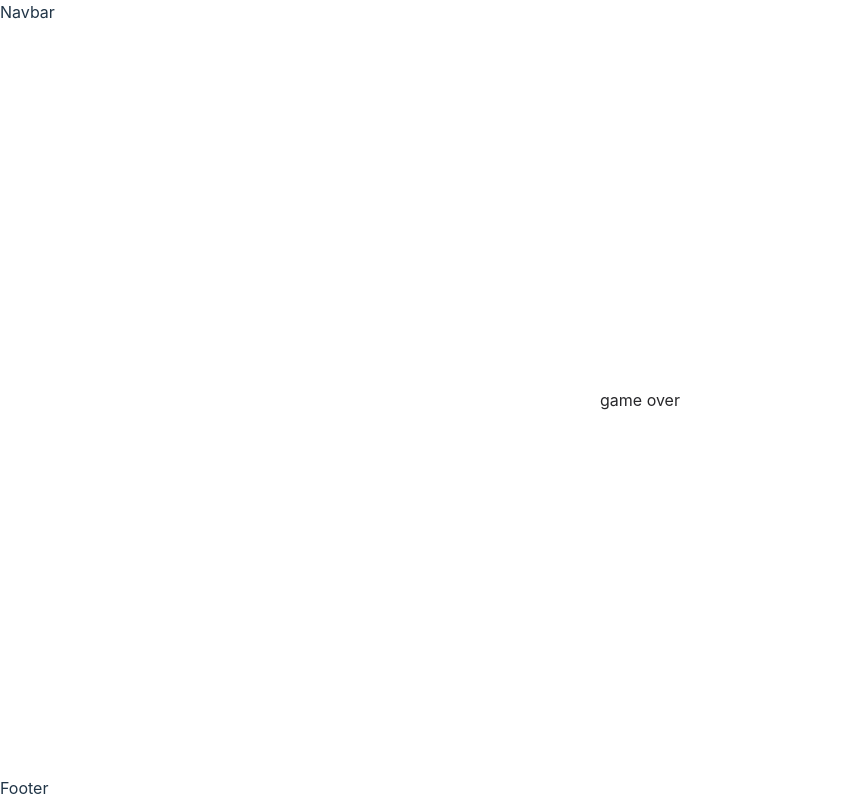
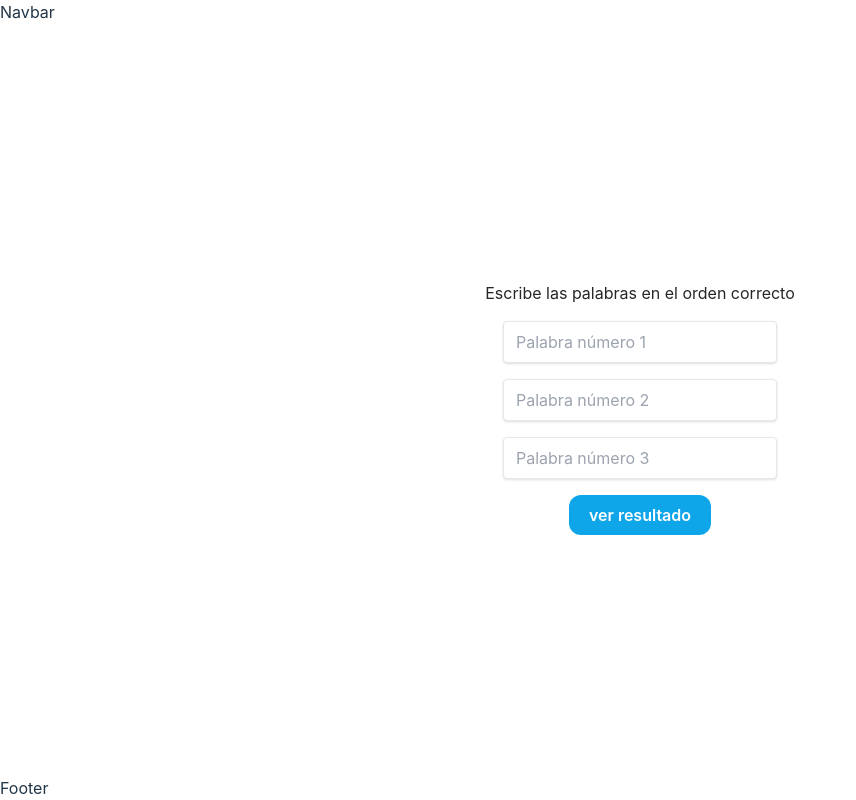
Before and after one commit to JosenRomero/remember_them_game, a React (Vite) app: page /play in a window 1280 px wide. Shown: the whole page, without its empty margins (0-856 px from the left). Built offline with nearby package versions, Linux system fonts and the light colour scheme.

Commit message:
add Form component

```diff
--- /dev/null
+++ b/src/components/Form.jsx
@@ -0,0 +1,29 @@
+
+const Form = ({handleResponse, handleInput, arr}) => {
+
+  return (
+    <div className="mt-4">
+      <div className="mb-4">Escribe las palabras en el orden correcto</div>
+      <form onSubmit={handleResponse}>
+        {arr.map((_, i) => {
+          return (
+            <div className="mb-4" key={i}>
+              <input
+                type="text"
+                name={i}
+                onChange={(e) => handleInput(e)}
+                placeholder={`Palabra número ${i + 1}`}
+                className="bg-white border text-gray-700 rounded py-2 px-3 shadow"
+              />
+            </div>
+          );
+        })}
+        <button className="bg-sky-500 hover:bg-sky-700 px-5 py-2 rounded-xl font-semibold text-white">
+          ver resultado
+        </button>
+      </form>
+    </div>
+  )
+}
+
+export default Form
--- a/src/hooks/useWords.jsx
+++ b/src/hooks/useWords.jsx
@@ -46,6 +46,7 @@ export const useWords = () => {
   }, [index])
 
   return {
+    words,
     word,
     showingWords
   }
--- a/src/pages/ShowWords.jsx
+++ b/src/pages/ShowWords.jsx
@@ -1,13 +1,33 @@
+import { useState } from 'react';
 import { useWords } from '../hooks/useWords'
+import Form from '../components/Form'
 
 const ShowWords = () => {
 
-  const { word, showingWords } = useWords();
+  const { words, word, showingWords } = useWords();
+  const [response, setResponse] = useState({});
+
+  const handleResponse = (event) => {
+    event.preventDefault();
+    console.log(response)
+  }
+
+  const handleInput = ({target: {name, value}}) => {
+    setResponse({ ...response, [name] : value })
+  }
 
   return (
     <div className="text-center">
-      {showingWords && <div>{word}</div>}
-      {!showingWords && <div>game over</div>}
+      {showingWords &&
+        <div>{word}</div>
+      }
+      {!showingWords &&
+        <Form
+          handleResponse={handleResponse}
+          handleInput={handleInput}
+          arr={[...Array(words.length - 1)]}
+        />
+      }
     </div>
   )
 
```
